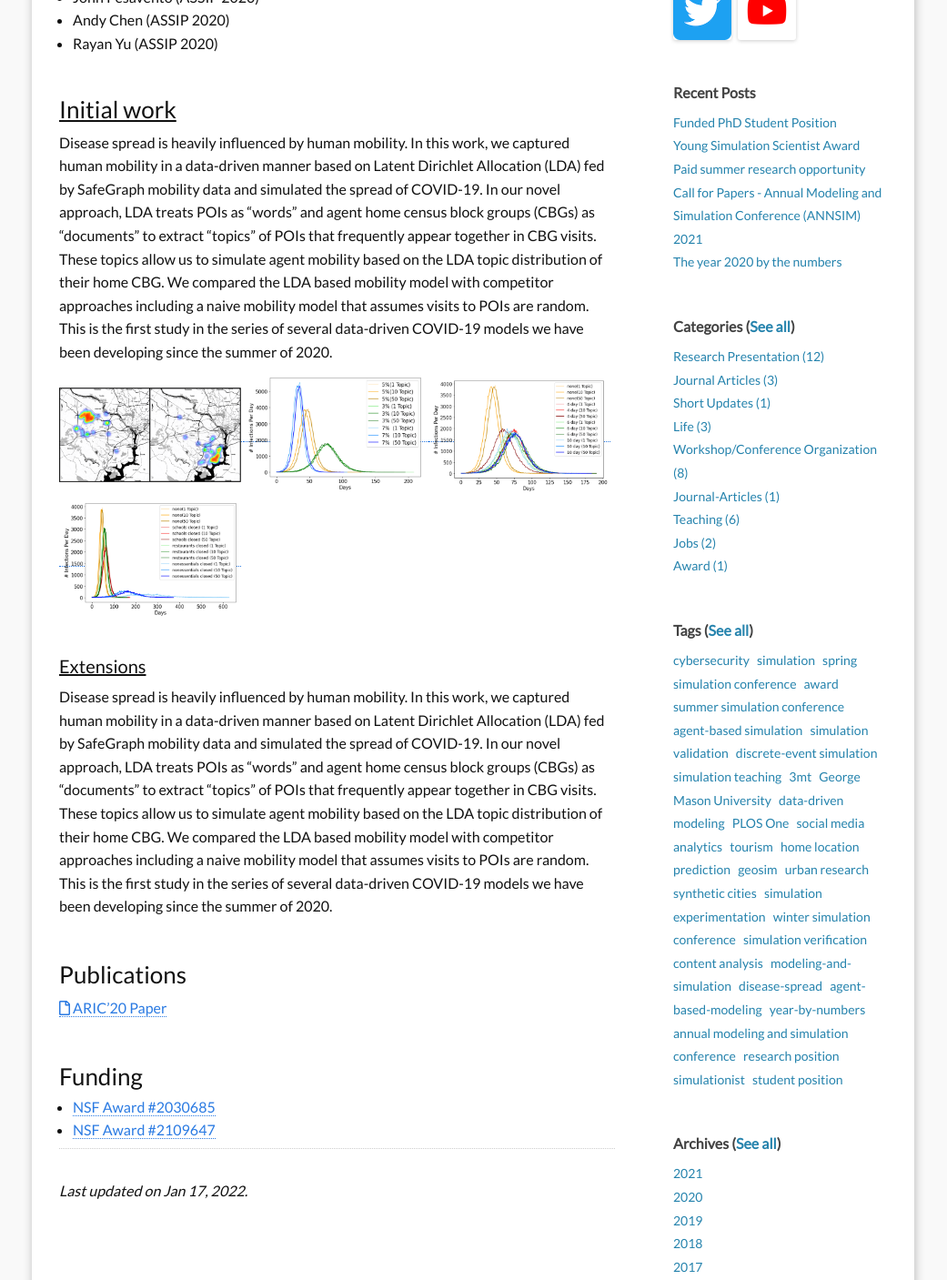
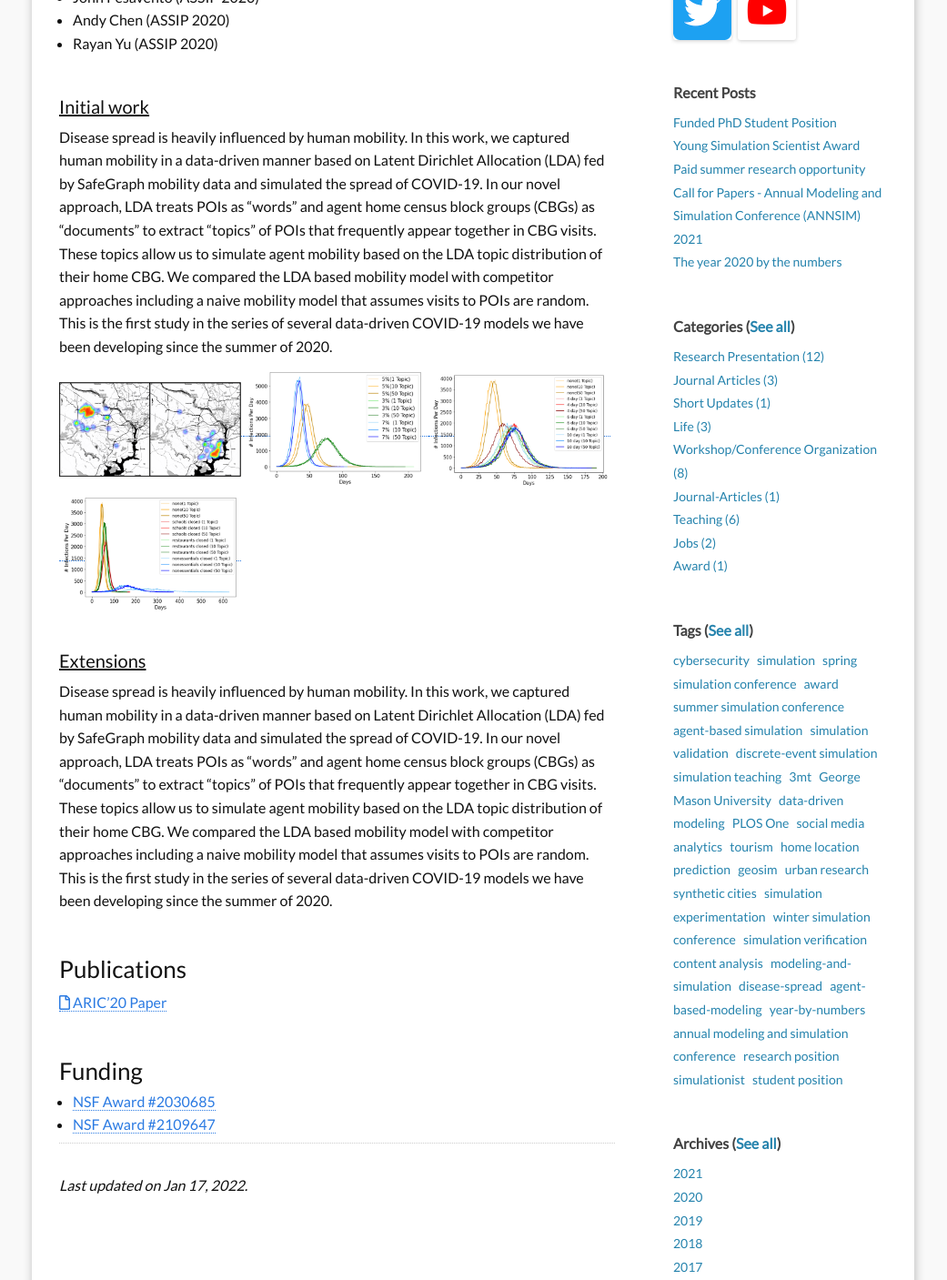
Before and after one commit to hamdikavak/hamdikavak.github.io, a Jekyll site: the page built from research/data-driven-mobility-covid-19.md, in a window 1280 px wide. Shown: the part 568-1975 px from the top of the page at 91% size, without its empty margins (120-1161 px from the left). Built offline with Jekyll 4.4.1, drawn with Linux system fonts in a browser that asks for light colours; nearby versions of some CDN libraries.

Commit message:
Research page design test

```diff
--- a/research/data-driven-mobility-covid-19.md
+++ b/research/data-driven-mobility-covid-19.md
@@ -7,14 +7,14 @@
 
 ## Data-driven mobility modeling for COVID-19 simulation
 
-<br/>
+&nbsp;
 
 ### Lead Investigators
 - Andreas Züfle
 - Hamdi Kavak
 - Taylor Anderson
 
-<br/>
+&nbsp;
 
 ### Students and Collaborators
 - Justin Elarde (MS student 2020-2022)
@@ -25,7 +25,7 @@
 
 <br/>
 
-### <u>Initial work</u>
+#### <u>Initial work</u>
 Disease spread is heavily influenced by human mobility. In this work, we captured human mobility in a data-driven manner based on Latent Dirichlet Allocation (LDA) fed by SafeGraph mobility data and simulated the spread of COVID-19. In our novel approach, LDA treats POIs as "words" and agent home census block groups (CBGs) as "documents" to extract "topics" of POIs that frequently appear together in CBG visits. These topics allow us to simulate agent mobility based on the LDA topic distribution of their home CBG. We compared the LDA based mobility model with competitor approaches including a naive mobility model that assumes visits to POIs are random. This is the first study in the series of several data-driven COVID-19 models we have been developing since the summer of 2020.
 
 <div id="dd-covid-gallery">
```
